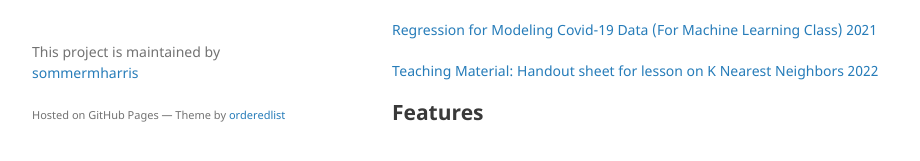
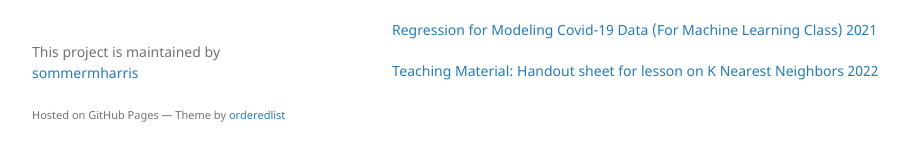
Before and after one commit to sommermharris/SimpleWebsite, a Jekyll site: the page built from index.md, in a window 1280 px wide and 1021 px high. Shown: the part 827-988 px from the top of the window, without its empty margins (178-1098 px from the left). Built offline with Jekyll 4.4.1, drawn with Linux system fonts in a browser that asks for light colours.

Commit message:
Create index.md

```diff
--- a/index.md
+++ b/index.md
@@ -36,5 +36,3 @@ Editor: [Momenta Undergraduate Academic Journal 2016](files/Momenta-2016.pdf)
 [Regression for Modeling Covid-19 Data (For Machine Learning Class) 2021](files/covid19.pdf)
 
 [Teaching Material: Handout sheet for lesson on K Nearest Neighbors 2022](files/knn.pdf)
-
-## Features
```
